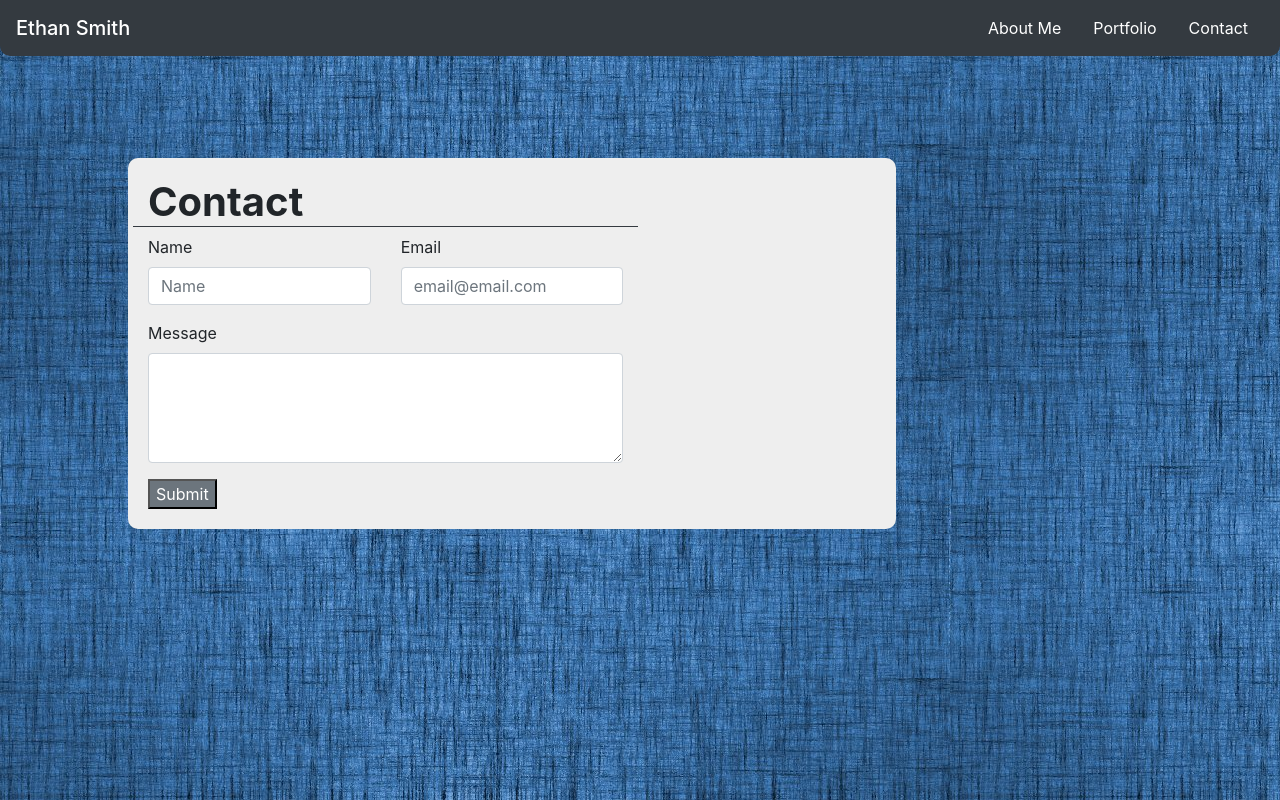
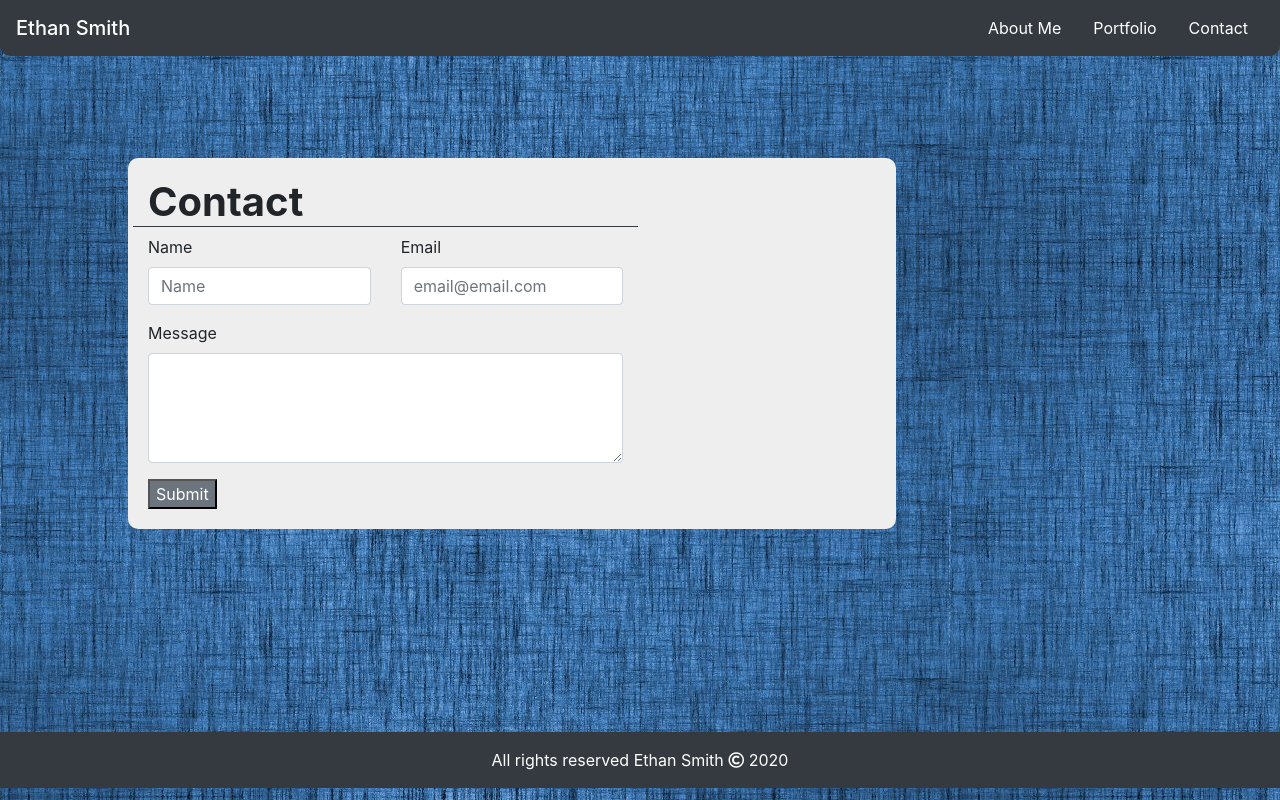
Before and after one commit to ejsmith13/react-portfolio, a React (Create React App) app: page /contact in a window 1280 px wide. Built offline with nearby package versions, Linux system fonts and the light colour scheme.

Commit message:
add footer

```diff
--- a/public/index.html
+++ b/public/index.html
@@ -24,7 +24,13 @@
       work correctly both with client-side routing and a non-root public URL.
       Learn how to configure a non-root public URL by running `npm run build`.
     -->
-    <title>React App</title>
+    <title>Ethan Smith</title>
+    <link
+      rel="stylesheet"
+      href="https://use.fontawesome.com/releases/v5.15.3/css/all.css"
+      integrity="sha384-SZXxX4whJ79/gErwcOYf+zWLeJdY/qpuqC4cAa9rOGUstPomtqpuNWT9wdPEn2fk"
+      crossorigin="anonymous"
+    />
   </head>
   <body>
     <noscript>You need to enable JavaScript to run this app.</noscript>
--- a/src/App.js
+++ b/src/App.js
@@ -4,6 +4,7 @@ import Contact from "./pages/contact";
 import Projects from "./pages/projects";
 import Wrapper from "./components/wrapper";
 import NavBar from "./components/header";
+import Footer from "./components/footer"
 import "./stylesheets/style.css";
 
 
@@ -12,6 +13,7 @@ function App() {
     <Router>
       <div className="App">
         <NavBar />
+
         <Wrapper>
           <Switch>
             <Route exact path={["/react-portfolio", "/", "/about"]} component={About} />
@@ -19,6 +21,7 @@ function App() {
             <Route exact path="/contact" component={Contact} />
           </Switch>
         </Wrapper>
+        <Footer/>
       </div>
     </Router>
   );
--- /dev/null
+++ b/src/components/footer/index.js
@@ -0,0 +1,13 @@
+import React from 'react'
+
+const Footer = () => {
+    return (
+        <footer className="footer mt-auto py-3 bg-dark">
+  <div >
+    <span > All rights reserved Ethan Smith <i className="far fa-copyright"></i> 2020</span>
+  </div>
+</footer>
+    )
+}
+
+export default Footer
--- a/src/stylesheets/style.css
+++ b/src/stylesheets/style.css
@@ -10,6 +10,10 @@ body {
   }
   form{
     margin-left: 20%;
+  }
+  footer{
+    color: white;
+    text-align: center;
   }
   nav {
     border-bottom-left-radius: 10px;
```
